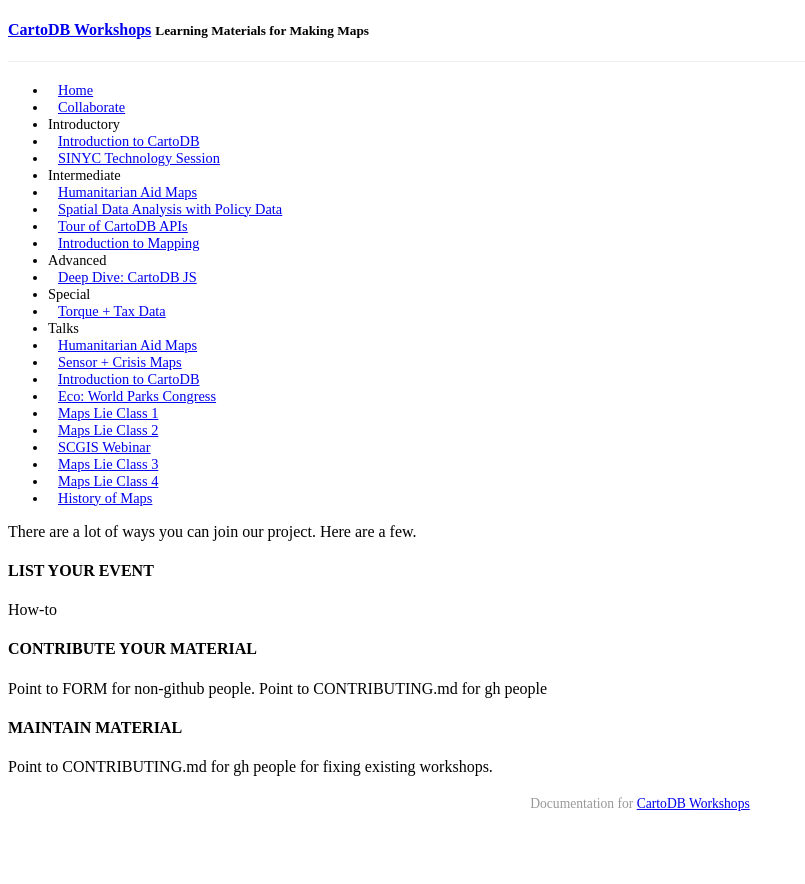
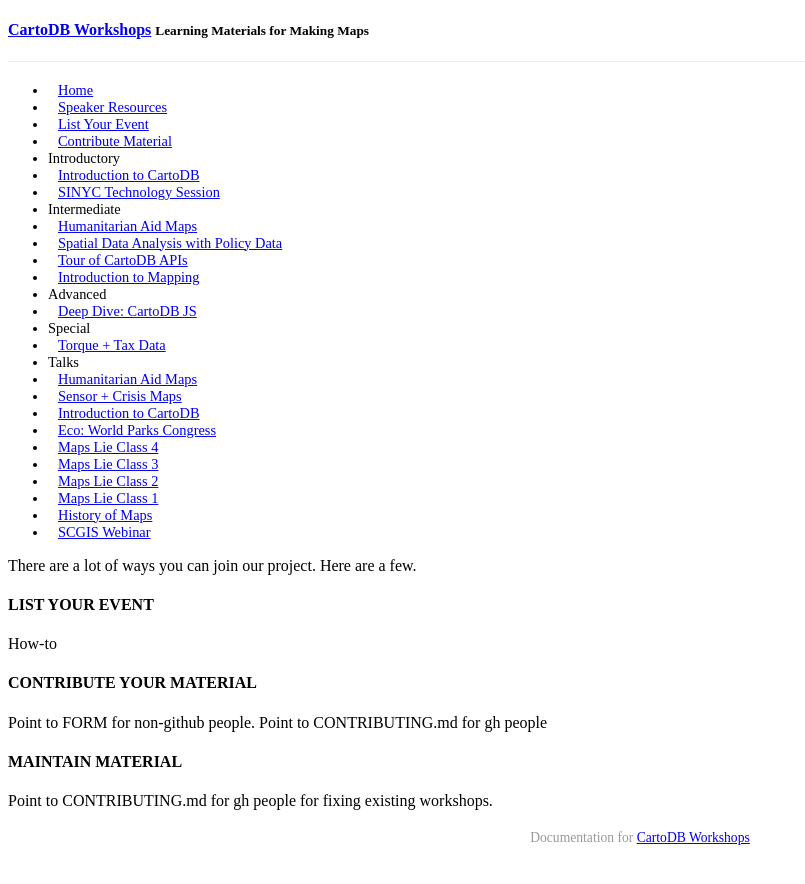
Before and after one commit to CartoDB/training, a Jekyll site: the page built from collaborate.md, in a window 1280 px wide. Shown: the top 884 px of the page, without its empty margins (0-805 px from the left). Built offline with Jekyll 4.4.1, drawn with Linux system fonts in a browser that asks for light colours; a style sheet for code colours, icons or effects is not loaded.

Commit message:
attempt at a higher level nav bar listing

```diff
--- a/_includes/navigation.html
+++ b/_includes/navigation.html
@@ -1,6 +1,8 @@
 <ul class="nav nav-list">
-    <li><a href="{{ site.baseurl }}/">Home</a></li>
-    <li><a href="{{ site.baseurl }}/collaborate.html">Collaborate</a></li>
+    <li class="nav-header"><a href="{{ site.baseurl }}/">Home</a></li>
+    <li class="nav-header"><a href="{{ site.baseurl }}/speakers.html">Speaker Resources</a></li>
+    <li class="nav-header"><a href="{{ site.baseurl }}/events.html">List Your Event</a></li>
+    <li class="nav-header"><a href="{{ site.baseurl }}/contribute.html">Contribute Material</a></li>
     {% for section in site.sections %}
         {% assign attr = section[0] %}
         {% assign label = section[1] %}
```
